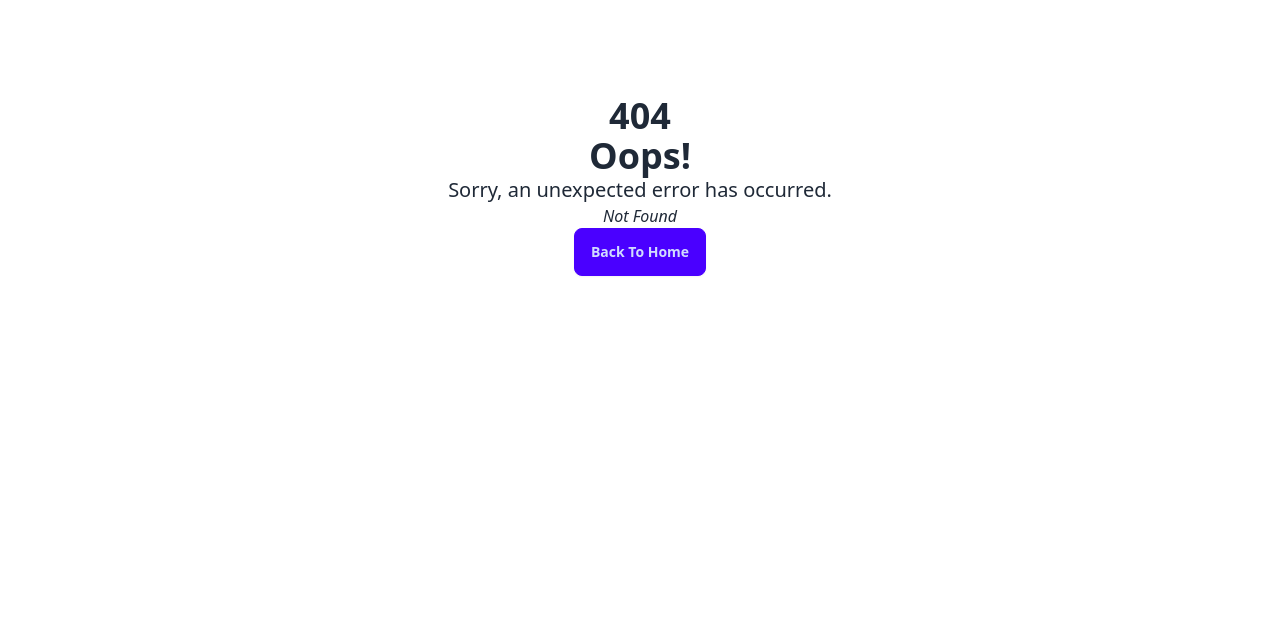
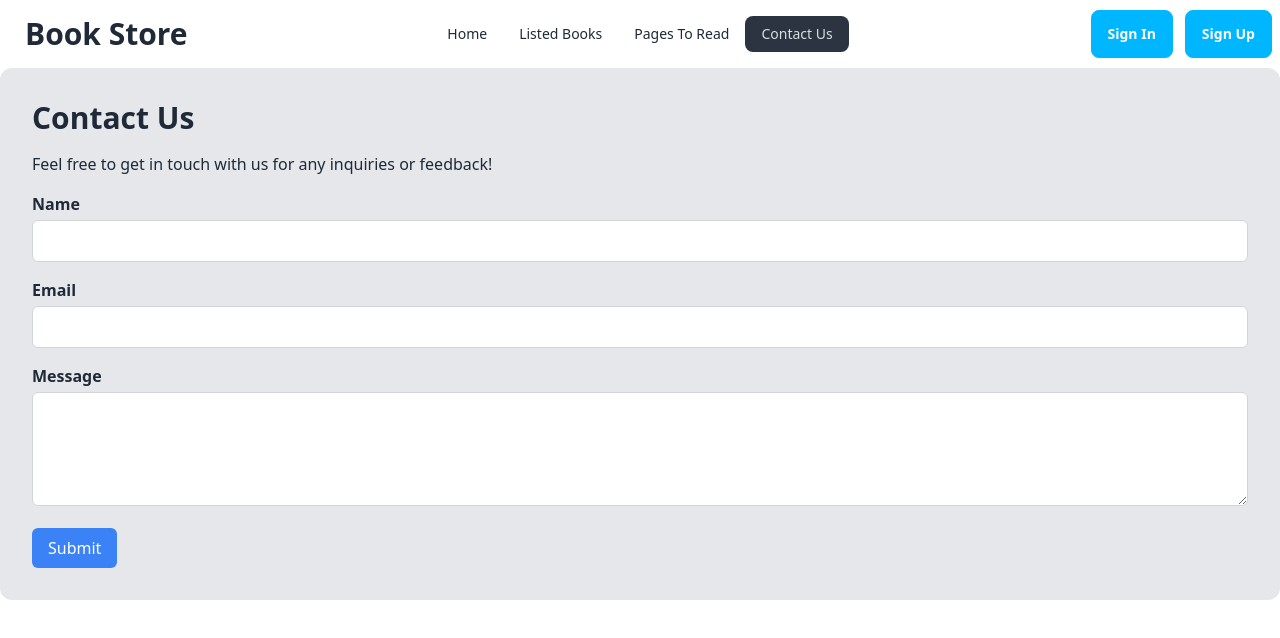
Before and after one commit to Tufazzul1/Assignment8-Book-review-, a React (Vite) app: page /contact in a window 1280 px wide. Before the commit this address had no page. Shown: the top 638 px of the page. Built offline with nearby package versions, Linux system fonts and the light colour scheme.

Commit message:
added the tooltip and the toast message is fixed

```diff
--- a/src/components/BooksDetails/BooksDetails.jsx
+++ b/src/components/BooksDetails/BooksDetails.jsx
@@ -24,13 +24,14 @@ const BooksDetails = () => {
     };
 
     const handleWishList = () => {
-        if (!isWishList) {
+        if (isRead) {
+            toast.error('You have already marked this book as read');
+        } else if (!isWishList) {
             saveReadBook(bookIdInt);
             setWishList(true)
             toast.success('Book added to wish list');
-        }
-        else {
-            toast.error('You have already added this book in wish list');
+        } else {
+            toast.error('You have already added this book to the wishlist');
         }
     };
 
--- a/src/components/Cart/Cart.jsx
+++ b/src/components/Cart/Cart.jsx
@@ -7,8 +7,10 @@ const Cart = ({ book }) => {
     // console.log(book)
     return (
         <div>
-            <div className="card card-side bg-base-100 shadow-xl p-6">
-                <figure><img src={book.image} alt="Movie" /></figure>
+            <div className=" items-center justify-center bg-base-100 shadow-xl p-3 lg:p-6 lg:flex lg:flex-row flex flex-col">
+                <div className='w-[200px]'>
+                    <figure><img src={book.image} alt="Movie" /></figure>
+                </div>
                 <div className="card-body">
                     <h2 className="text-3xl font-bold">{book.bookName}</h2>
                     <h2 className="text-xl font-bold">By : {book.author}</h2>
@@ -30,8 +32,8 @@ const Cart = ({ book }) => {
 
                     <div className="space-x-4">
                         <span className='text-blue-500 bg-blue-200 rounded-3xl p-1'>Category : {book.category}</span>
-                        <span className='text-orange-500 bg-orange-200 rounded-3xl p-1'>Rating : {book.rating}</span>
-                        <button className="btn btn-primary rounded-full">View Details</button>
+                        <span className='text-orange-500 bg-orange-200 rounded-3xl p-1'>Rating : {book.rating}</span> <br />
+                        <button className="btn btn-primary rounded-full mt-3">View Details</button>
                     </div>
                 </div>
             </div>
--- /dev/null
+++ b/src/components/ContactUs/ContucetUs.jsx
@@ -0,0 +1,27 @@
+import React from "react";
+
+const ContactUs = () => {
+    return (
+        <div className="bg-gray-200 p-8 rounded-xl">
+            <h2 className="text-3xl font-bold mb-4">Contact Us</h2>
+            <p className="mb-4">Feel free to get in touch with us for any inquiries or feedback!</p>
+            <form>
+                <div className="mb-4">
+                    <label htmlFor="name" className="block font-bold mb-1">Name</label>
+                    <input type="text" id="name" name="name" className="w-full px-4 py-2 rounded-md border border-gray-300 focus:outline-none focus:border-blue-500" />
+                </div>
+                <div className="mb-4">
+                    <label htmlFor="email" className="block font-bold mb-1">Email</label>
+                    <input type="email" id="email" name="email" className="w-full px-4 py-2 rounded-md border border-gray-300 focus:outline-none focus:border-blue-500" />
+                </div>
+                <div className="mb-4">
+                    <label htmlFor="message" className="block font-bold mb-1">Message</label>
+                    <textarea id="message" name="message" rows="4" className="w-full px-4 py-2 rounded-md border border-gray-300 focus:outline-none focus:border-blue-500"></textarea>
+                </div>
+                <button type="submit" className="bg-blue-500 text-white px-4 py-2 rounded-md hover:bg-blue-600">Submit</button>
+            </form>
+        </div>
+    );
+};
+
+export default ContactUs;
--- a/src/components/Header/Header.jsx
+++ b/src/components/Header/Header.jsx
@@ -7,6 +7,7 @@ const Header = () => {
         <li className="hover:border border-green-400"><NavLink to={'/'}>Home</NavLink></li>
         <li className="hover:border border-green-400"><NavLink to={'/books'}>Listed Books</NavLink></li>
         <li className="hover:border border-green-400"><NavLink to={'/pages'}>Pages To Read</NavLink></li>
+        <li className="hover:border border-green-400"><NavLink to={'/contact'}>Contact Us</NavLink></li>
     </>
     return (
         <div className="navbar bg-base-100">
--- a/src/components/ListedBooks/ListedBooks.jsx
+++ b/src/components/ListedBooks/ListedBooks.jsx
@@ -1,5 +1,5 @@
 import { useEffect, useState } from "react";
-import { useLoaderData } from "react-router-dom";
+import { Link, useLoaderData } from "react-router-dom";
 import { getStoredReadBook } from "../../Utility/Localstorage";
 import { RiArrowDropDownLine } from "react-icons/ri";
 import { Tab, Tabs, TabList, TabPanel } from 'react-tabs';
@@ -32,10 +32,10 @@ const ListedBooks = () => {
             <div className="text-center mt-6">
                 <details className="dropdown">
                     <summary className="m-1 btn bg-sky-500 hover:bg-green-500 text-white">Sort By <RiArrowDropDownLine /></summary>
-                    <ul className="p-2 shadow menu dropdown-content z-[1] bg-base-100 rounded-box w-52">
-                        <li><a>Rating</a></li>
-                        <li><a>Number of Pages</a></li>
-                        <li><a>Publisher Year</a></li>
+                    <ul className="p-2 shadow menu dropdown-content z-[1] bg-base-100 rounded-box w-52 space-y-2">
+                        <Link>Rating</Link>
+                        <Link>Number of Pages</Link>
+                        <Link>Publisher Year</Link>
                     </ul>
                 </details>
             </div>
--- a/src/components/PagesToRead/PagesToRead.jsx
+++ b/src/components/PagesToRead/PagesToRead.jsx
@@ -1,26 +1,26 @@
 
 import React, { useEffect, useState } from "react";
-import { BarChart, Bar, XAxis, YAxis } from 'recharts';
+import { BarChart, Bar, XAxis, YAxis, Tooltip } from 'recharts';
 
 
 
 const getPath = (x, y, width, height) => (
     `M${x},${y + height}
-     C${x + width / 3},${y + height} ${x + width / 2},${y + height / 3} ${x + width / 2}, ${y}
-     C${x + width / 2},${y + height / 3} ${x + 2 * width / 3},${y + height} ${x + width}, ${y + height}
-     Z`
+        C${x + width / 3},${y + height} ${x + width / 2},${y + height / 3} ${x + width / 2}, ${y}
+        C${x + width / 2},${y + height / 3} ${x + 2 * width / 3},${y + height} ${x + width}, ${y + height}
+        Z`
 );
 
 const TriangleBar = (props) => {
     const { fill, x, y, width, height } = props;
-    return <path d={getPath(x, y, width, height)} stroke="none" fill={fill} />;
+    return <path d={getPath(x, y, width, height)} stroke="green" fill={fill} />;
 };
 
 const PagesToRead = () => {
     const [books, setBooks] = useState([]);
 
     useEffect(() => {
-        fetch('Books.json')
+        fetch('/Books.json')
             .then((response) => response.json())
             .then((data) => setBooks(data));
 
@@ -31,10 +31,11 @@ const PagesToRead = () => {
     // console.log(readBooks)
 
     return (
-        <div className="bg-gray-200 mt-10 p-6 rounded-xl">
-            <BarChart width={600} height={300} data={readBooks}>
-                <XAxis dataKey="bookName" />
-                <YAxis />
+        <div className="bg-gray-200 mt-10 p-2 lg:p-6 rounded-xl">
+            <BarChart width={1250} height={400} data={readBooks}>
+                <XAxis className="text-xs" dataKey="bookName" />
+                <YAxis className="text-xs" />
+                <Tooltip />
                 <Bar dataKey="totalPages" fill="#8884d8" shape={<TriangleBar />} />
             </BarChart>
         </div>
--- a/src/main.jsx
+++ b/src/main.jsx
@@ -11,6 +11,7 @@ import ErrorPage from './ErrorPage/ErrorPage';
 import ListedBooks from './components/ListedBooks/ListedBooks';
 import PagesToRead from './components/PagesToRead/PagesToRead';
 import BooksDetails from './components/BooksDetails/BooksDetails';
+import ContactUs from './components/ContactUs/ContucetUs';
 
 const router = createBrowserRouter([
   {
@@ -35,6 +36,10 @@ const router = createBrowserRouter([
         path: '/booksDetails/:bookId',
         element: <BooksDetails></BooksDetails>,
         loader: () => fetch('/Books.json')
+      },
+      {
+        path:'/contact',
+        element: <ContactUs></ContactUs>
       }
     ]
   },
```
